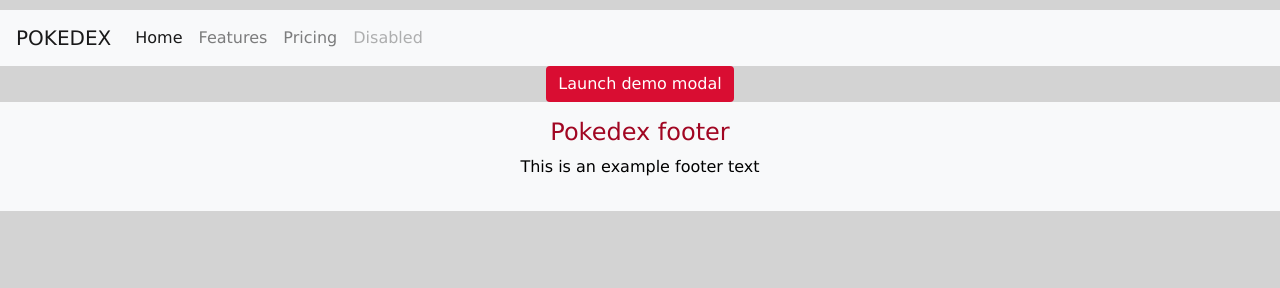
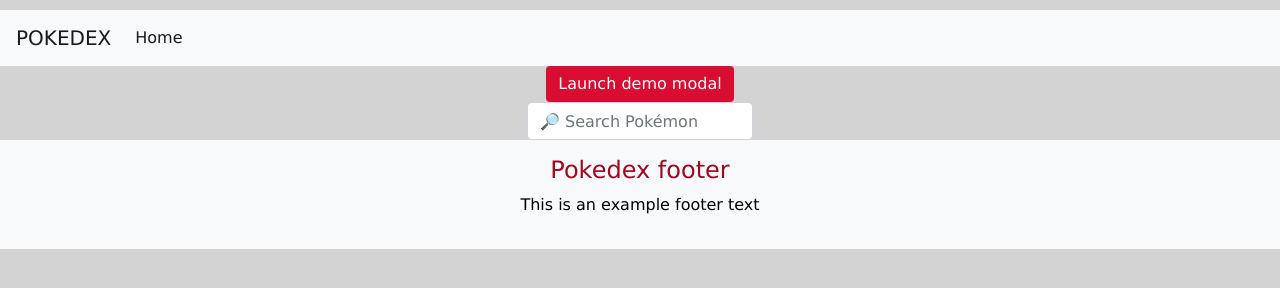
Before and after one commit to wmkania/FirstJSproject, a plain HTML site: page index.html in a window 1280 px wide. Drawn offline with nearby package versions, Linux system fonts and the light colour scheme; no server answers.

Commit message:
Update index.html

```diff
--- a/index.html
+++ b/index.html
@@ -22,15 +22,6 @@
     <ul class="navbar-nav list-group">
       <li class="nav-item active group-list-item">
         <a class="nav-link" href="#">Home <span class="sr-only">(current)</span></a>
-      </li>
-      <li class="nav-item group-list-item">
-        <a class="nav-link" href="#">Features</a>
-      </li>
-      <li class="nav-item group-list-item">
-        <a class="nav-link" href="#">Pricing</a>
-      </li>
-      <li class="nav-item group-list-item">
-        <a class="nav-link disabled" href="#" tabindex="-1" aria-disabled="true">Disabled</a>
       </li>
     </ul>
   </div>
@@ -64,6 +55,12 @@
 
   </div>
 </div>
+
+
+<form class="form-inline justify-content-center">
+<input class="form-control " id="searchBar" type="search" placeholder="&#x1F50E;&#xFE0E; Search Pokémon" aria-label="Search">
+</form>
+
 
 <div class="row"></div>
 
```
